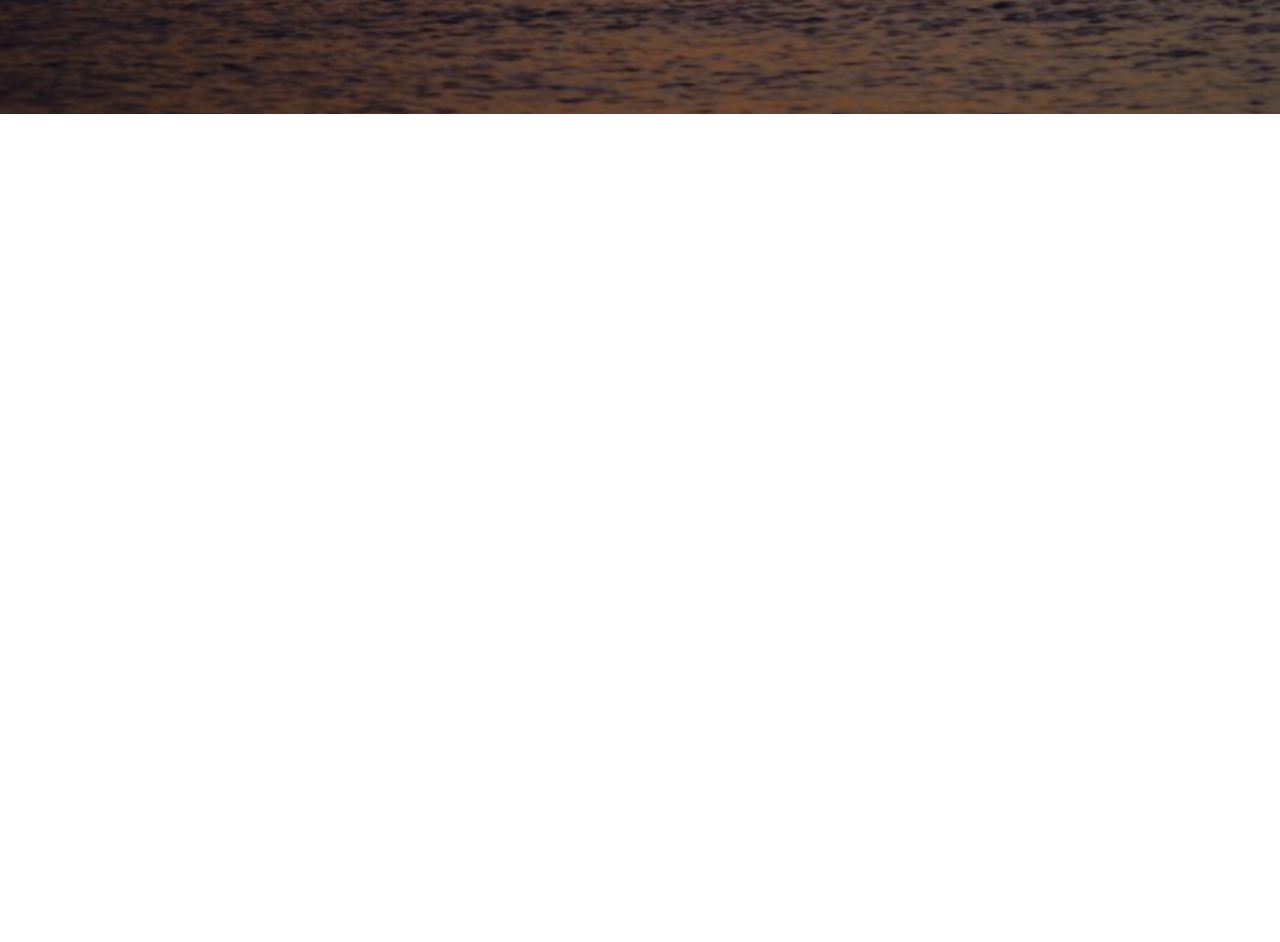
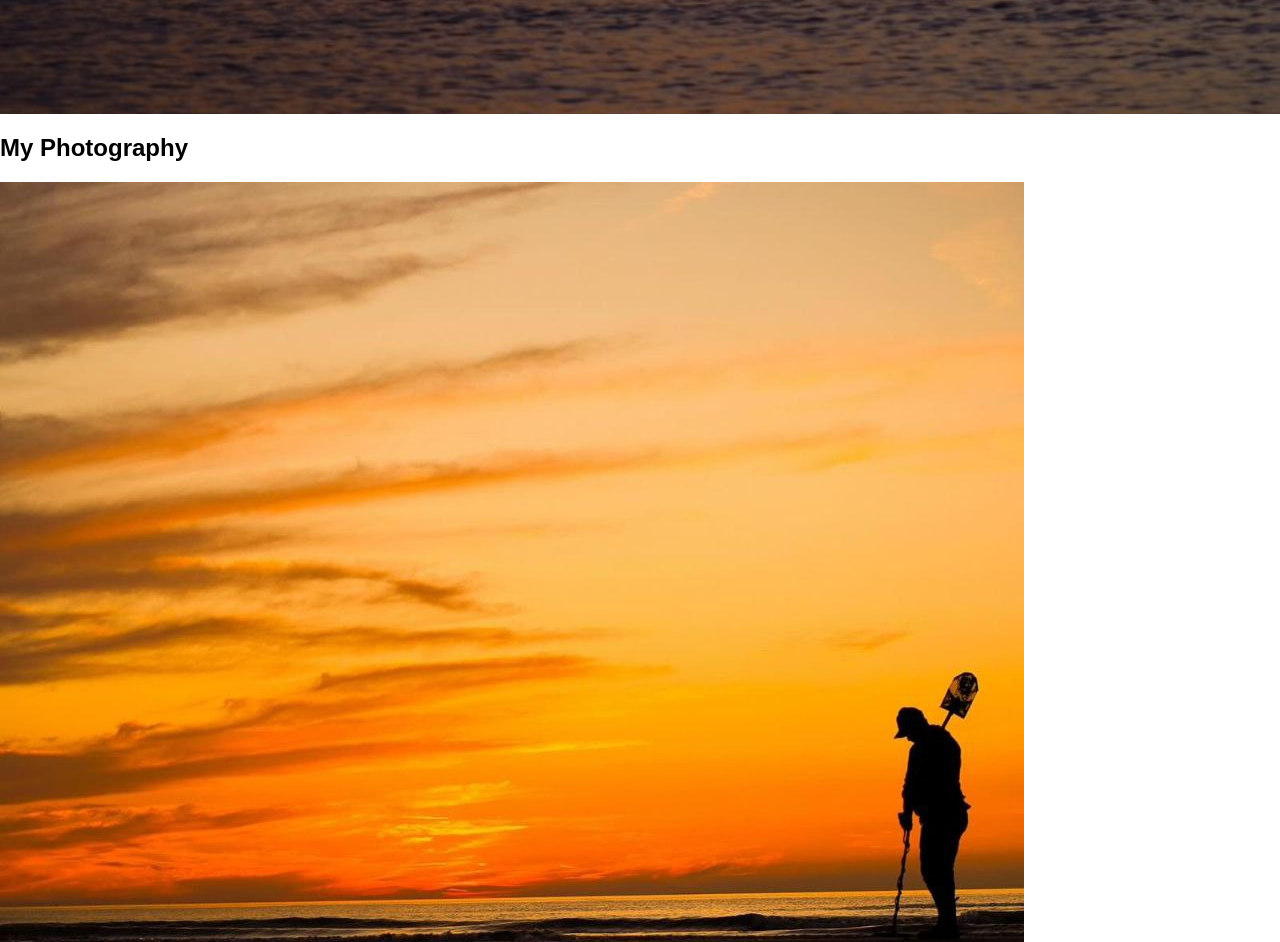
Before and after one commit to nouriye/Portfolio-Web-Advanced---Yasmine-Saoudi, a plain HTML site: page index.html in a window 1280 px wide. Shown: the part 420-1362 px from the top of the page. Before the commit the page ends 800 px from the top, so only its background shows below. Drawn offline with Linux system fonts and the light colour scheme.

Commit message:
toevoegen van projecten/fotografieen sectie, met titel en eerste foto (zonder stijl)

```diff
--- a/index.html
+++ b/index.html
@@ -23,5 +23,13 @@
             <h2>Welcome to My Portfolio</h2>
         </div>
     </section>
+    <section id="projects">
+        <h2>My Photography</h2>
+        <div class="project-list">
+            <div class="project">
+                <img src="images/image1.jpg" alt="Project 1">
+            </div>
+        </div>
+    </section>
 </body>
 </html>
```
